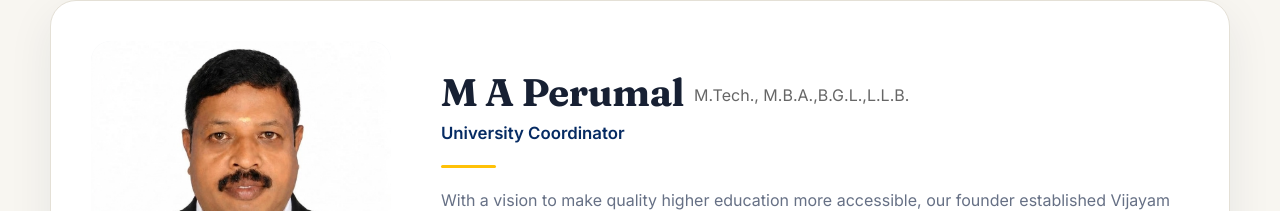
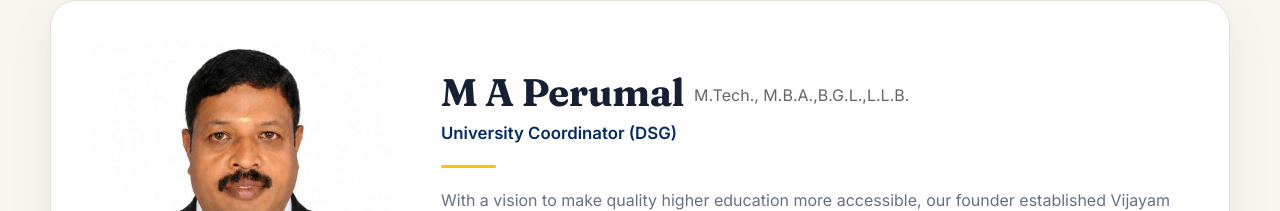
Before and after one commit to rahuls3012/vijayaminstitute, a React (Vite) app: page / in a window 1280 px wide. Shown: the part 3640-3851 px from the top of the page. Built offline with nearby package versions, Linux system fonts and the light colour scheme.

Commit message:
meta tag

```diff
--- a/index.html
+++ b/index.html
@@ -23,8 +23,8 @@
       property="og:description"
       content="Admission guidance for UG, PG, MBA, MCA, Diploma, Online Learning and ODL programmes through recognized universities."
     />
-    <meta property="og:url" content="https://www.vijayaminstitute.in/" />
-    <meta property="og:image" content="https://www.vijayaminstitute.in/og-image.jpg" />
+    <meta property="og:url" content="https://distanceeducationatnagercoil.in/" />
+    <meta property="og:image" content="https://distanceeducationatnagercoil.in/og-image.jpg" />
     <meta property="og:locale" content="en_IN" />
 
     <!-- Twitter -->
--- a/src/pages/About.jsx
+++ b/src/pages/About.jsx
@@ -88,7 +88,7 @@ export default function About() {
 </div>
 
         <p className="founder-position">
-         University Coordinator
+         University Coordinator (DSG)
         </p>
 
         <div className="founder-divider"></div>
--- a/src/pages/Home.jsx
+++ b/src/pages/Home.jsx
@@ -180,7 +180,7 @@ export default function Home() {
 
 
         <p className="founder-position">
-         University Coordinator
+         University Coordinator (DSG)
         </p>
 
         <div className="founder-divider"></div>
```
